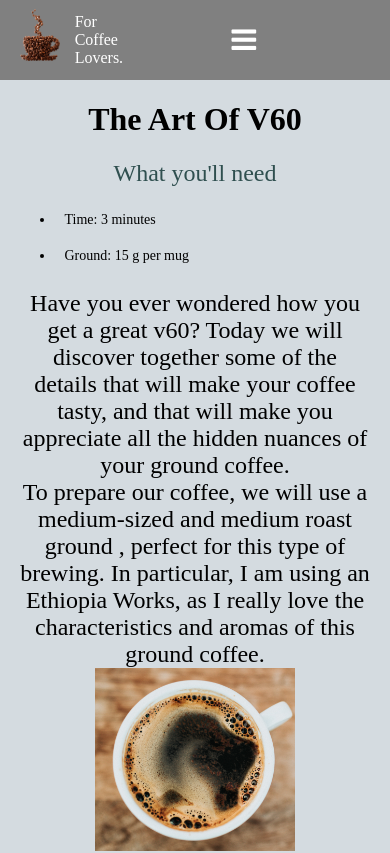
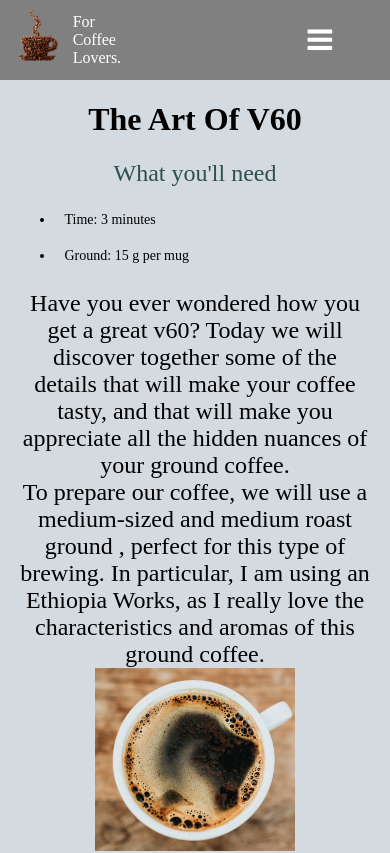
Before and after one commit to Andrea-March/Andrea-March.github.io, a React (Create React App) app: page /articles/1 in a window 390 px wide. Shown: the top 853 px of the page. Built offline with nearby package versions, Linux system fonts and the light colour scheme.

Commit message:
fixed navbar mobile style

```diff
--- a/src/components/header/header.css
+++ b/src/components/header/header.css
@@ -111,7 +111,7 @@
         align-items: center;
         height: 115vh;
         width: 100vw;
-        margin-top: 50%;
+        margin-top: 70%;
         background: #242222;
         position: fixed;
         opacity: 1;
@@ -134,8 +134,9 @@
     }
     .nav-links {
         margin: 0;
+        width: 100%;
         text-align: center;
-        height: 8%;
+        height: 100%;
         font-size: 1.5em;
     }
 
@@ -147,11 +148,10 @@
 
     .menu-icon {
         display: flex;
-        position: relative;
-
+        position: fixed;
         font-size: 1.8rem;
         cursor: pointer;
-        margin-left:70%;
+        margin-left:75%;
         z-index: 4;
         width: 20px;
     }
--- a/src/components/home/home.css
+++ b/src/components/home/home.css
@@ -15,7 +15,7 @@
 .cover{
     position: relative;
     width: 100%;
-    height: 500px;
+    height: 600px;
     left: 0;
     top: 0;
     background-image: url("../../static/cover.jpg");
@@ -103,7 +103,6 @@
 .whoarewe-row img{
     width: 30%;
     transition: all .3s ease-in-out;
-    margin-right: 10%;
 }
 
 
```
